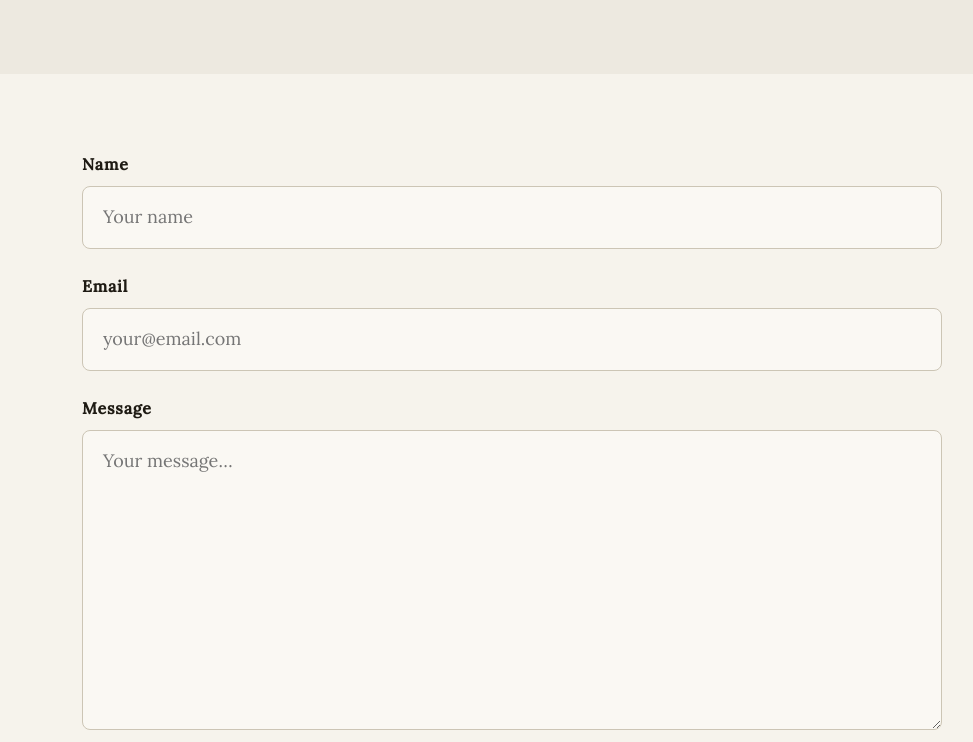
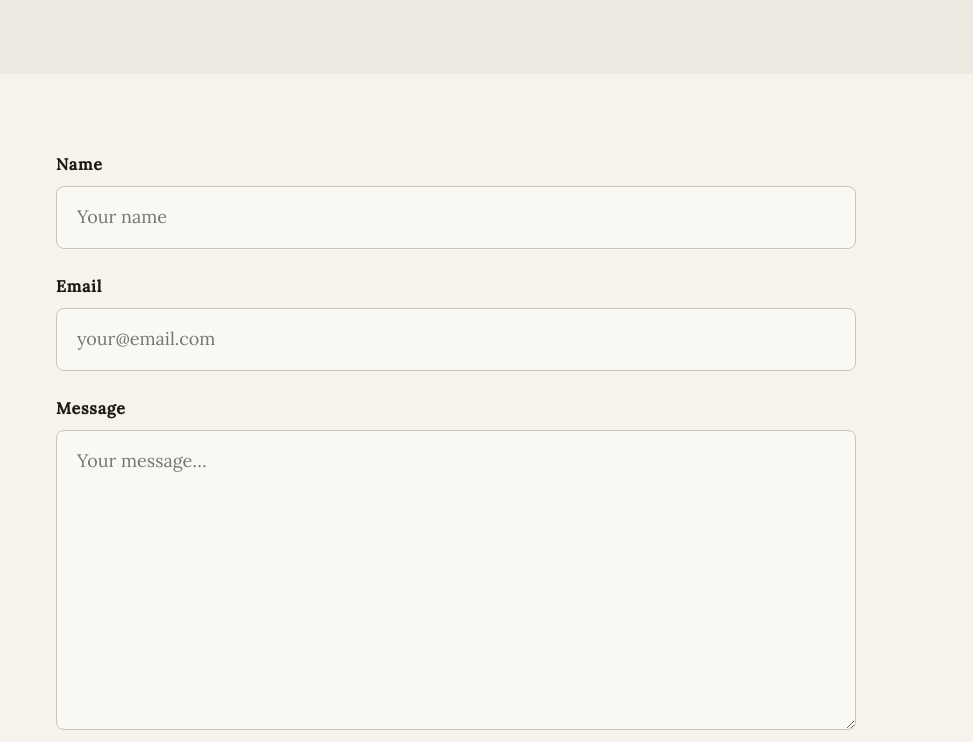
Before and after one commit to MartinGallagher-code/Christmas_tree_devotional, a website: page contact.html in a window 1280 px wide. Shown: the part 338-1080 px from the top of the page, without its empty margins (128-1101 px from the left). Drawn offline with Linux system fonts and the light colour scheme.

Commit message:
feat: update contact page layout and styles for improved structure and usability

```diff
--- a/contact.html
+++ b/contact.html
@@ -71,7 +71,8 @@
       </div>
     </section>
 
-    <div class="contact-wrap">
+    <div class="article-wrap">
+      <article class="article-main article-main--wide">
 
         <div id="form-success" class="form-success" role="alert">
           <strong>Message sent.</strong> Thank you for getting in touch — Martin will reply as soon as he can.
@@ -111,6 +112,7 @@
           </a>
         </div>
 
+      </article>
     </div>
   </main>
 
--- a/style.css
+++ b/style.css
@@ -1206,10 +1206,10 @@ a { transition: color var(--transition-interactive); }
 }
 
 /* === CONTACT PAGE === */
-.contact-wrap {
-  width: min(860px, 100% - var(--space-12));
-  margin-inline: auto;
-  padding-block: clamp(var(--space-12), 6vw, var(--space-24));
+/* === CONTACT PAGE === */
+.article-main--wide {
+  grid-column: 1 / -1;
+  max-width: 800px;
 }
 
 /* === CONTACT FORM === */
```
Lines whose indentation alone changed are shown as unchanged.
